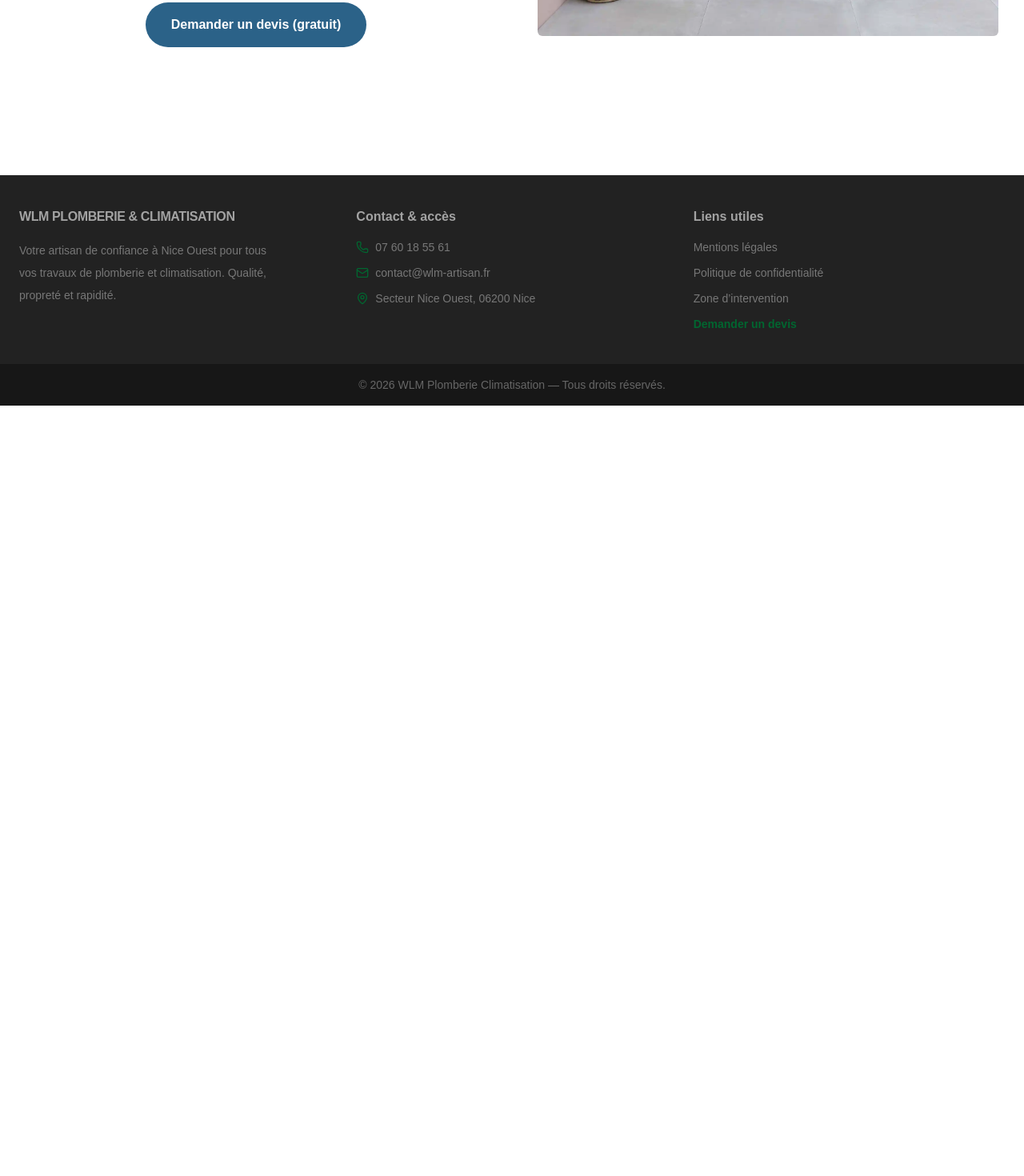
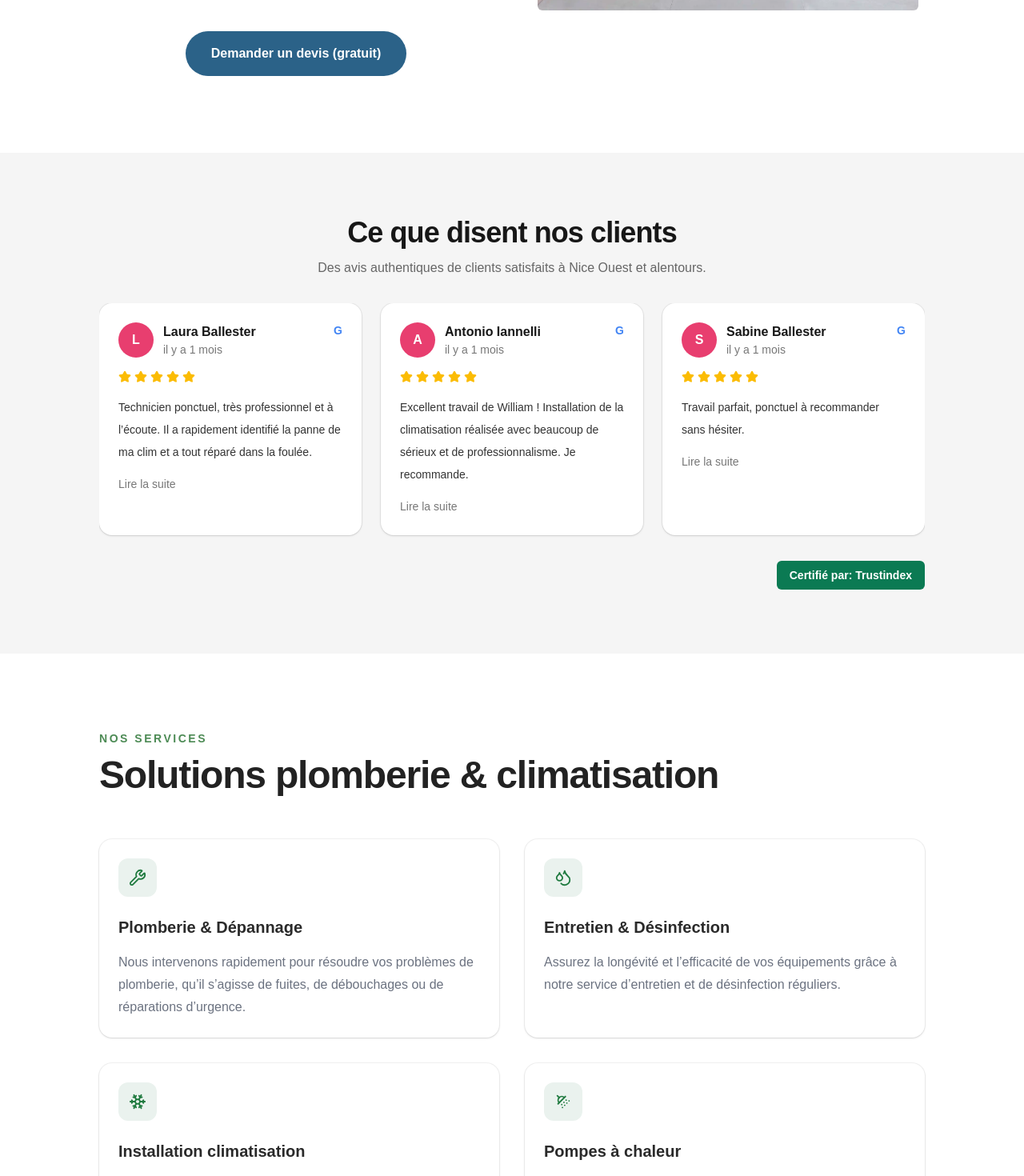
Before and after one commit to Keongy/wlm-plomberie, a Next.js app: page / in a window 1280 px wide. Shown: the part 1330-2800 px from the top of the page at 80% size. Before the commit the page ends 1837 px from the top, so only its background shows below. Built offline with nearby package versions, Linux system fonts and the light colour scheme.

Commit message:
feat: add Reviews and Services components, update layout for Header and About sections

```diff
--- a/src/app/page.tsx
+++ b/src/app/page.tsx
@@ -1,11 +1,15 @@
 import About from '@/components/sections/About';
 import Hero from '@/components/sections/Hero';
+import Reviews from '@/components/sections/Reviews';
+import Services from '@/components/sections/Services';
 
 export default function Home() {
   return (
     <>
       <Hero />
       <About />
+      <Reviews />
+      <Services />
     </>
   );
 }
--- a/src/components/layout/Footer.tsx
+++ b/src/components/layout/Footer.tsx
@@ -4,8 +4,8 @@ import {Mail, MapPin, Phone} from 'lucide-react';
 export default function Footer() {
   return (
     <footer className="mt-16">
-      <div className="bg-[#222222] text-gray-300">
-        <div className="mx-auto flex max-w-7xl flex-col gap-10 px-6 py-10 md:flex-row md:gap-8">
+      <div className="bg-[#222222] text-gray-300 ">
+        <div className="mx-auto flex max-w-[1080px] flex-col gap-10 px-6 py-10 md:flex-row md:gap-8">
           <div className="space-y-4 md:flex-1">
             <h2 className="text-base font-extrabold uppercase tracking-tight text-[#a3a3a3]">
               WLM PLOMBERIE & CLIMATISATION
--- a/src/components/layout/Header.tsx
+++ b/src/components/layout/Header.tsx
@@ -7,7 +7,7 @@ import Image from 'next/image';
 export default function Header() {
   return (
     <header className="fixed top-0 left-0 z-50 w-full border-b border-neutral-200 bg-white/95 backdrop-blur">
-      <div className="mx-auto flex h-20 max-w-7xl items-center justify-between px-4">
+      <div className="mx-auto flex h-20 max-w-[1080px] items-center justify-between px-4">
         <Link href="/">
           <Image
             src="/images/logo.png"
--- a/src/components/sections/About.tsx
+++ b/src/components/sections/About.tsx
@@ -4,7 +4,7 @@ import Image from 'next/image';
 export default function About() {
   return (
     <section className="bg-white py-16 md:py-24">
-      <div className="mx-auto grid max-w-7xl grid-cols-1 items-center gap-12 px-8 md:grid-cols-2 md:gap-16">
+      <div className="mx-auto grid max-w-[1080px] grid-cols-1 items-center gap-12 px-8 md:grid-cols-2 md:gap-16">
         <div className="max-w-xl">
           <h2 className="text-2xl font-semibold leading-tight tracking-tight text-[#0f172a] md:text-6xl">
             À Propos de WLM Plomberie & Climatisation
--- /dev/null
+++ b/src/components/sections/Reviews.tsx
@@ -0,0 +1,93 @@
+import {Star} from 'lucide-react';
+
+const reviews = [
+  {
+    name: 'Laura Ballester',
+    initial: 'L',
+    text: 'Technicien ponctuel, très professionnel et à l’écoute. Il a rapidement identifié la panne de ma clim et a tout réparé dans la foulée.',
+  },
+  {
+    name: 'Antonio Iannelli',
+    initial: 'A',
+    text: 'Excellent travail de William ! Installation de la climatisation réalisée avec beaucoup de sérieux et de professionnalisme. Je recommande.',
+  },
+  {
+    name: 'Sabine Ballester',
+    initial: 'S',
+    text: 'Travail parfait, ponctuel à recommander sans hésiter.',
+  },
+];
+
+function Stars() {
+  return (
+    <div className="flex items-center gap-1">
+      {Array.from({length: 5}).map((_, index) => (
+        <Star key={index} size={16} className="fill-[#fbbc04] text-[#fbbc04]" />
+      ))}
+    </div>
+  );
+}
+
+export default function Reviews() {
+  return (
+    <section className="bg-[#f5f5f5] py-16 md:py-20">
+      <div className="mx-auto max-w-[1080px] px-6">
+        <div className="mb-8 text-center">
+          <h2 className="text-3xl font-semibold tracking-tight text-[#171717] md:text-4xl">
+            Ce que disent nos clients
+          </h2>
+          <p className="mt-3 text-sm text-[#666666] md:text-base">
+            Des avis authentiques de clients satisfaits à Nice Ouest et
+            alentours.
+          </p>
+        </div>
+
+        <div className="overflow-x-auto">
+          <div className="flex gap-4 pb-2 md:grid md:grid-cols-3 md:gap-6">
+            {reviews.map((review) => (
+              <article
+                key={review.name}
+                className="min-w-[290px] rounded-2xl bg-white p-6 shadow-sm ring-1 ring-black/5 md:min-w-0"
+              >
+                <div className="flex items-start justify-between gap-4">
+                  <div className="flex items-center gap-3">
+                    <div className="flex h-11 w-11 items-center justify-center rounded-full bg-[#e83e6f] text-base font-semibold text-white">
+                      {review.initial}
+                    </div>
+
+                    <div>
+                      <p className="text-base font-semibold text-[#171717]">
+                        {review.name}
+                      </p>
+                      <p className="text-sm text-[#777777]">il y a 1 mois</p>
+                    </div>
+                  </div>
+
+                  <div className="text-sm font-semibold text-[#4285F4]">G</div>
+                </div>
+
+                <div className="mt-4">
+                  <Stars />
+                </div>
+
+                <p className="mt-4 line-clamp-4 text-sm leading-7 text-[#333333]">
+                  {review.text}
+                </p>
+
+                <button className="mt-4 text-sm font-medium text-[#777777] transition-colors hover:text-[#171717]">
+                  Lire la suite
+                </button>
+              </article>
+            ))}
+          </div>
+        </div>
+
+        <div className="mt-6 flex justify-end">
+          <div className="rounded-md bg-[#0b7a53] px-4 py-2 text-sm font-semibold text-white">
+            Certifié par: Trustindex
+          </div>
+        </div>
+      </div>
+    </section>
+  );
+}
--- /dev/null
+++ b/src/components/sections/Services.tsx
@@ -0,0 +1,71 @@
+import {Wrench, Droplets, Snowflake, ShowerHead} from 'lucide-react';
+
+const services = [
+  {
+    title: 'Plomberie & Dépannage',
+    description:
+      'Nous intervenons rapidement pour résoudre vos problèmes de plomberie, qu’il s’agisse de fuites, de débouchages ou de réparations d’urgence.',
+    icon: Wrench,
+  },
+  {
+    title: 'Entretien & Désinfection',
+    description:
+      'Assurez la longévité et l’efficacité de vos équipements grâce à notre service d’entretien et de désinfection réguliers.',
+    icon: Droplets,
+  },
+  {
+    title: 'Installation climatisation',
+    description:
+      'Profitez d’un confort optimal avec nos solutions d’installation de climatisation sur mesure, adaptées à votre espace et vos besoins.',
+    icon: Snowflake,
+  },
+  {
+    title: 'Pompes à chaleur ',
+    description:
+      'air/eau pour assurer votre chauffage et la production d’eau chaude sanitaire Solution performante, économique et écologique, la pompe à chaleur vous permet de réduire vos consommations d’énergie tout en améliorant votre confort toute l’année.',
+    icon: ShowerHead,
+  },
+];
+
+export default function Services() {
+  return (
+    <section className="bg-white py-16 md:py-24">
+      <div className="mx-auto max-w-[1080px] px-6">
+        <div className="mb-10 md:mb-14">
+          <p className="text-sm font-bold uppercase tracking-[0.18em] text-[#4d8b55]">
+            Nos services
+          </p>
+
+          <h2 className="mt-3 text-3xl font-semibold tracking-tight text-[#222222] md:text-5xl">
+            Solutions plomberie & climatisation
+          </h2>
+        </div>
+
+        <div className="grid grid-cols-1 gap-6 md:grid-cols-2 md:gap-8">
+          {services.map((service) => {
+            const Icon = service.icon;
+
+            return (
+              <article
+                key={service.title}
+                className="rounded-2xl bg-white p-6 shadow-sm ring-1 ring-black/5 transition-transform duration-200 hover:-translate-y-1"
+              >
+                <div className="mb-6 flex h-12 w-12 items-center justify-center rounded-xl bg-[#eaf2ee]">
+                  <Icon size={22} className="text-[#1f7a3f]" />
+                </div>
+
+                <h3 className="text-xl font-semibold text-[#2a2a2a]">
+                  {service.title}
+                </h3>
+
+                <p className="mt-4 text-base leading-7 text-[#6b7280]">
+                  {service.description}
+                </p>
+              </article>
+            );
+          })}
+        </div>
+      </div>
+    </section>
+  );
+}
```
